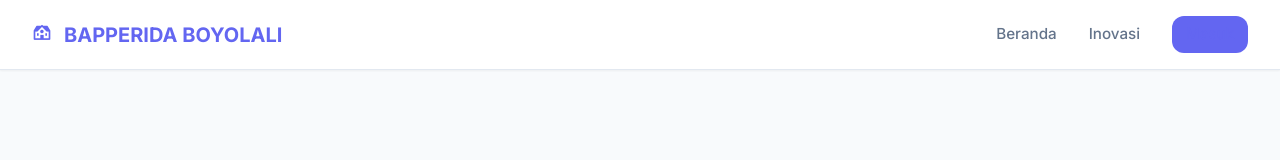
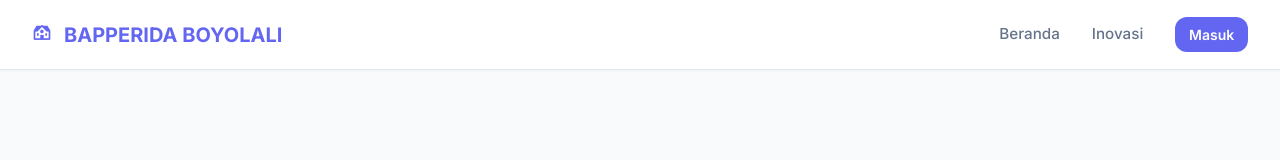
Before and after one commit to Juli-arch7/Inovasi-Boyolali, a Vue app in the folder frontend/: page /login in a window 1280 px wide. Shown: the top 160 px of the page. Built offline with nearby package versions, Linux system fonts and the light colour scheme.

Commit message:
rapikan side bar
rapikan dikit

```diff
--- a/frontend/src/style.css
+++ b/frontend/src/style.css
@@ -94,14 +94,14 @@ a {
   gap: 2rem;
 }
 
-.navbar nav a {
+.navbar nav a:not(.btn) {
   font-size: 0.95rem;
   font-weight: 500;
   color: var(--text-muted);
 }
 
-.navbar nav a:hover,
-.navbar nav a.router-link-exact-active {
+.navbar nav a:not(.btn):hover,
+.navbar nav a:not(.btn).router-link-exact-active {
   color: var(--primary);
 }
 
@@ -215,9 +215,13 @@ a {
 
 .sidebar {
   width: var(--sidebar-width);
+  min-height: calc(100vh - var(--navbar-height));
   background-color: var(--bg-white);
   border-right: 1px solid var(--border-color);
   padding: 1.5rem 1rem;
+  position: sticky;
+  top: var(--navbar-height);
+  align-self: flex-start;
 }
 
 .sidebar-nav {
```
Also changed, not shown: 1 other file (tests, documents, lock files or other folders).
